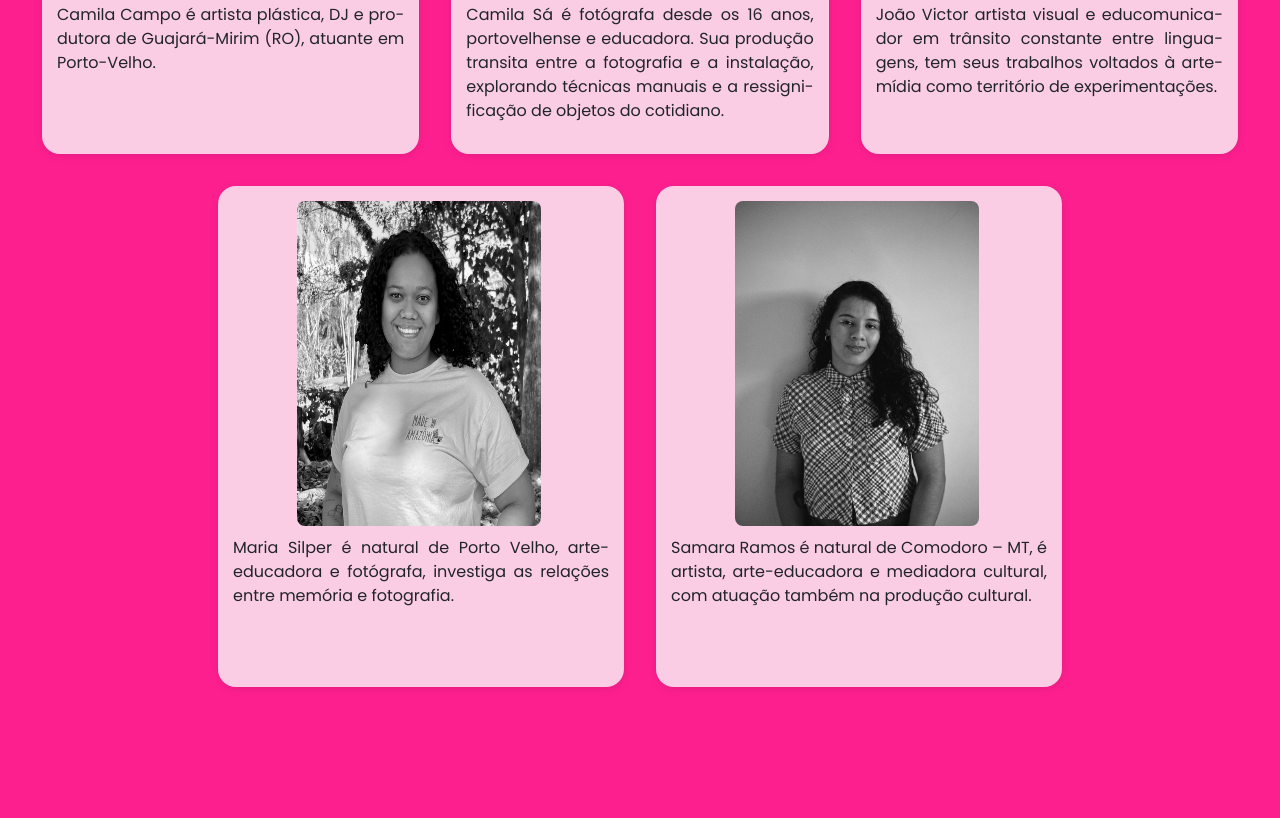
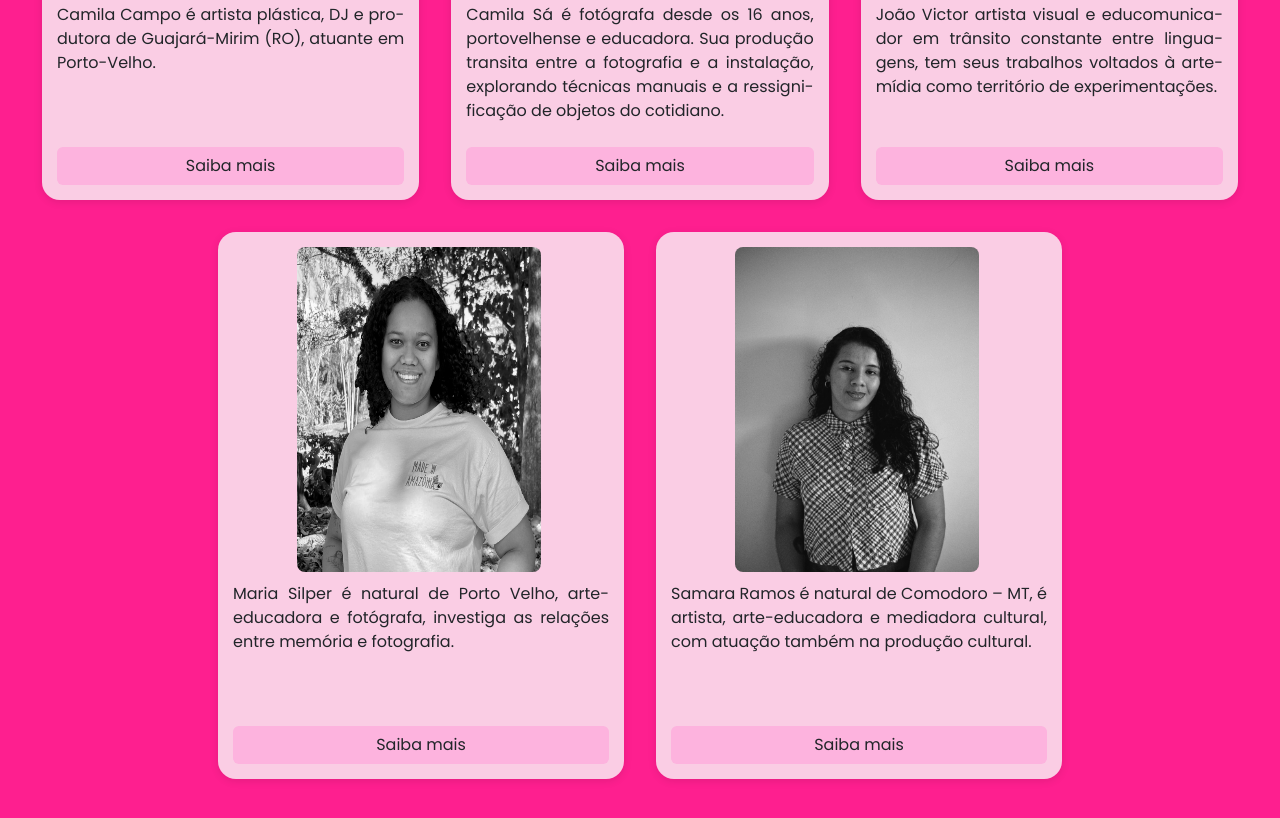
Before and after one commit to adenhercules/asnovissimas, a plain HTML site: page index.html in a window 1280 px wide. Shown: the part 1582-2400 px from the top of the page. Drawn offline with nearby package versions, Linux system fonts and the light colour scheme; a web font is replaced by a local one.

Commit message:
feat: add funcao saiba mais nos card dos artistas

```diff
--- a/assets/css/styles.css
+++ b/assets/css/styles.css
@@ -808,7 +808,7 @@ Loader customizado retirado de https://css-loaders.com/line/#l8
   cursor: pointer;
   width: 100%;
   max-width: 406px; /* aumenta a largura máxima */
-  height: 501px;
+  height: 547px;
   background-color: rgba(249, 249, 249, 0.8);
   border-radius: 18px;
   border: none;
--- a/index.html
+++ b/index.html
@@ -90,48 +90,75 @@
           <div
             class="card"
             data-tooltip="Clique e saiba mais sobre Camila Campo"
-            onclick="openModalArtistas('Camila Campo', camilaCampoDescricao)"
           >
             <img
               src="./assets/images/artistas/camila_campo.png"
               alt="Artista 1"
             />
             <p id="camilaCampo"></p>
+            <button
+              onclick="openModalArtistas('Camila Campo', camilaCampoDescricao)"
+              class="btn"
+              style="background: #fdb3de"
+            >
+              Saiba mais
+            </button>
           </div>
-          <div
-            class="card"
-            data-tooltip="Clique e saiba mais sobre Camila Sá"
-            onclick="openModalArtistas('Camila Sá',camilaSaDescricao)"
-          >
+          <div class="card" data-tooltip="Clique e saiba mais sobre Camila Sá">
             <img src="./assets/images/artistas/camila_sa.png" alt="Artista 2" />
             <p id="camilaSa"></p>
+            <button
+              onclick="openModalArtistas('Camila Sá',camilaSaDescricao)"
+              class="btn"
+              style="background: #fdb3de"
+            >
+              Saiba mais
+            </button>
           </div>
           <div
             class="card"
             data-tooltip="Clique e saiba mais sobre João Victor"
-            onclick="openModalArtistas('João Victor',joaoVictorDescricao)"
           >
             <img
               src="./assets/images/artistas/joao_victor.png"
               alt="Artista 3"
             />
             <p id="joaoVictor"></p>
+            <button
+              onclick="openModalArtistas('João Victor',joaoVictorDescricao)"
+              class="btn"
+              style="background: #fdb3de"
+            >
+              Saiba mais
+            </button>
           </div>
           <div
             class="card"
             data-tooltip="Clique e saiba mais sobre Maria Silper"
-            onclick="openModalArtistas('Maria Silper',mariaDescricao)"
           >
             <img src="./assets/images/artistas/maria.png" alt="Artista 4" />
             <p id="mariaTexto"></p>
+            <button
+              onclick="openModalArtistas('Maria Silper',mariaDescricao)"
+              class="btn"
+              style="background: #fdb3de"
+            >
+              Saiba mais
+            </button>
           </div>
           <div
             class="card"
             data-tooltip="Clique e saiba mais sobre Samara Ramos"
-            onclick="openModalArtistas('Samara Ramos', samaraDescricao)"
           >
             <img src="./assets/images/artistas/samara.png" alt="Artista 5" />
             <p id="samaraTexto"></p>
+            <button
+              class="btn"
+              onclick="openModalArtistas('Samara Ramos', samaraDescricao)"
+              style="background: #fdb3de"
+            >
+              Saiba mais
+            </button>
           </div>
         </div>
       </section>
@@ -217,7 +244,7 @@
     </main>
     <footer id="apoio">
       <div class="container pt-5">
-        <h2 class="p-0 pt-2 m-0 section-title">Apoio e Realização:</h2>
+        <h2 class="p-0 pt-2 m-0 section-title">Apoio e Realização</h2>
         <div class="row">
           <div
             class="col-lg-12 d-flex justify-content-center align-content-center"
```
